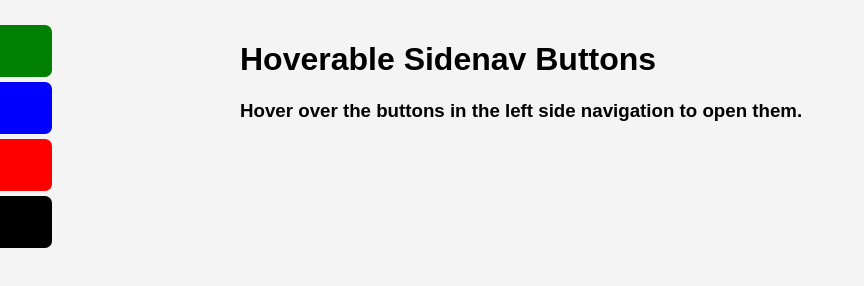
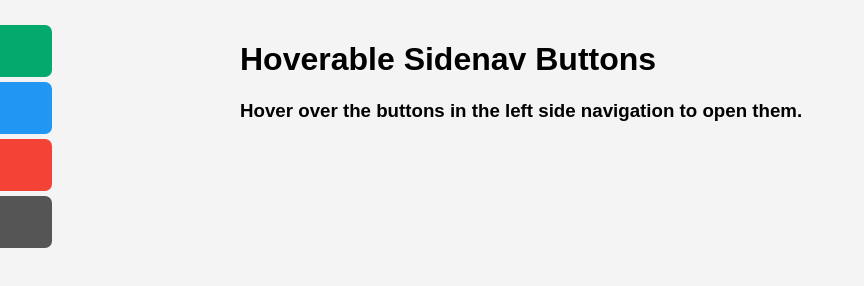
Before and after one commit to UditSharma04/VIT-Ethunus-MERN, a plain HTML site: page csstasks/task4.html in a window 1280 px wide. Shown: the whole page, without its empty margins (0-864 px from the left). Drawn offline with Linux system fonts and the light colour scheme.

Commit message:
Changed colors in task4 css

```diff
--- a/csstasks/task4.html
+++ b/csstasks/task4.html
@@ -43,8 +43,9 @@
         }
 
         .nav-button:hover {
-            background-color: #555;
+            background-color: rgb(137, 86, 184);
             width: 30px;
+
         }
 
         .nav-button::after {
@@ -67,19 +68,19 @@
         }
 
         .green {
-            background-color: green;
+            background-color: #04a96d;
         }
 
         .blue {
-            background-color: blue;
+            background-color: #2196f3;
         }
 
         .red {
-            background-color: red;
+            background-color: #f44236;
         }
 
         .black {
-            background-color: black;
+            background-color: #555555;
         }
 
         .content {
@@ -94,7 +95,7 @@
             <a href="#" class="nav-button green" data-text="Green is chosen"></a>
             <a href="#" class="nav-button blue" data-text="Blue is chosen"></a>
             <a href="#" class="nav-button red" data-text="Red is chosen"></a>
-            <a href="#" class="nav-button black" data-text="Black is chosen"></a>
+            <a href="#" class="nav-button black" data-text="Gray is chosen"></a>
         </div>
         <div class="content">
             <h1>Hoverable Sidenav Buttons</h1>
```
